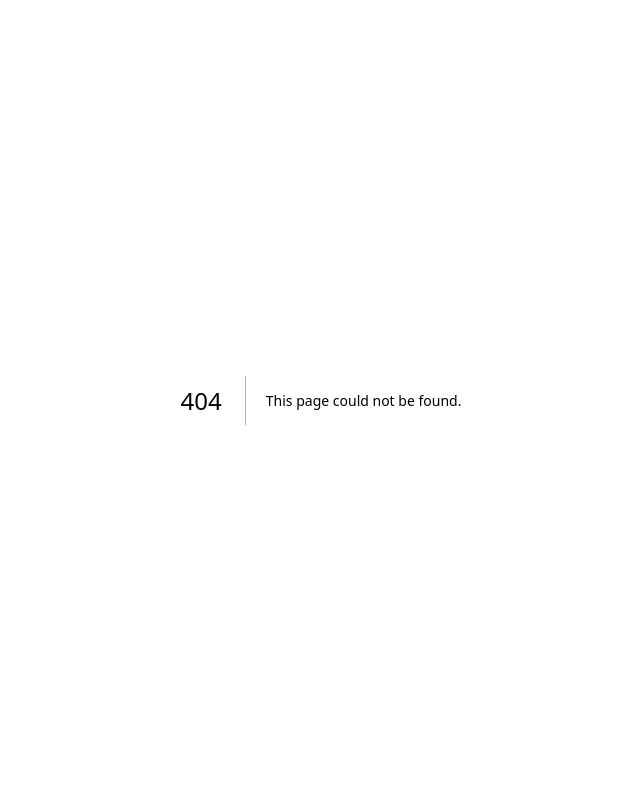
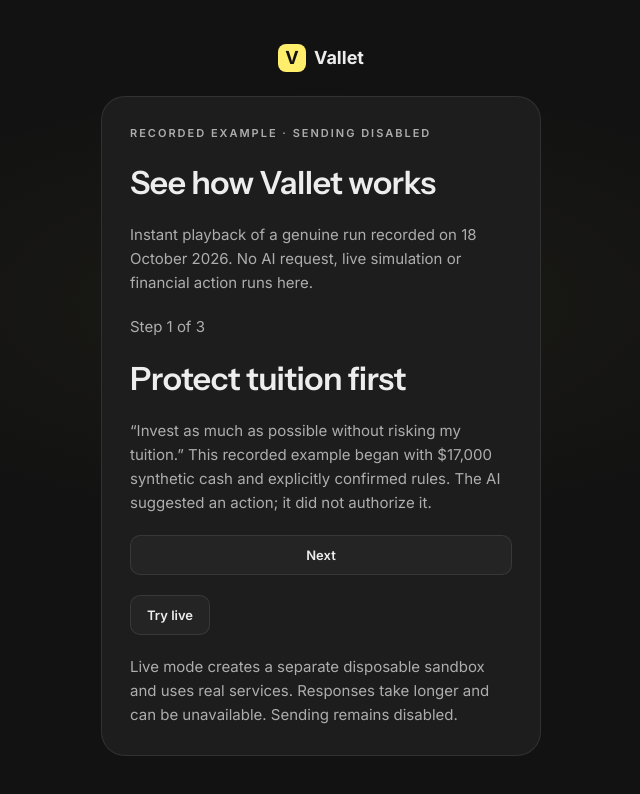
Before and after one commit to akiibot/proofFi, a Next.js app in the folder apps/web/: page /demo in a window 1280 px wide. Before the commit this address had no page. Shown: the top 794 px of the page, without its empty margins (319-959 px from the left). Built offline with nearby package versions, Linux system fonts and the light colour scheme.

Commit message:
PF-172: add instant recorded walkthrough beside live demo

```diff
--- /dev/null
+++ b/apps/web/app/demo/page.tsx
@@ -0,0 +1,32 @@
+'use client';
+import { useState } from 'react';
+import { Button } from '@/ui/Button';
+import { Logo } from '@/ui/kit';
+import styles from '@/screens/auth/auth.module.css';
+
+// Genuine public hosted evidence from 2026-10-18. Display only: never a live action.
+const evidence = 'https://github.com/akiibot/vallet/blob/main/evidence/hosted-action-certificate.json';
+const steps = [
+  { title: 'Protect tuition first', text: '“Invest as much as possible without risking my tuition.” This recorded example began with $17,000 synthetic cash and explicitly confirmed rules. The AI suggested an action; it did not authorize it.' },
+  { title: 'The rules set the limit', text: 'The recorded independent optimizer found a $2,000 maximum after 24 checks. The next cent was rejected. This is the saved result for that historical state and its illustrative assumptions—not a calculation for your current session.' },
+  { title: 'A signed proposal explains the decision', text: 'The recorded verifier issued certificate cert-16a53880-aabd-4c6f-b0f9-441256292973. Its signed action binds the $2,000 amount, policy and transaction details. This walkthrough displays the saved evidence; it does not verify a new action or grant permission to send.' },
+];
+export default function RecordedDemo() {
+  const [step, setStep] = useState(0);
+  return <main className={styles.center}>
+    <Logo />
+    <section className={styles.card} aria-labelledby="recorded-title">
+      <p className="t-overline">Recorded example · sending disabled</p>
+      <h1 id="recorded-title" className="t-h3">See how Vallet works</h1>
+      <p>Instant playback of a genuine run recorded on 18 October 2026. No AI request, live simulation or financial action runs here.</p>
+      <p role="status">Step {step + 1} of {steps.length}</p>
+      <h2 className="t-h3">{steps[step].title}</h2>
+      <p>{steps[step].text}</p>
+      {step === 2 && <p><a href={evidence} target="_blank" rel="noreferrer">View the original recorded certificate</a></p>}
+      {step < 2 ? <Button wide onClick={() => setStep(step + 1)}>Next</Button> : <Button wide onClick={() => setStep(0)}>Replay example</Button>}
+      {step > 0 && <Button kind="secondary" onClick={() => setStep(step - 1)}>Back</Button>}
+      <p><Button kind="secondary" href="/login#live-demo">Try live</Button></p>
+      <p>Live mode creates a separate disposable sandbox and uses real services. Responses take longer and can be unavailable. Sending remains disabled.</p>
+    </section>
+  </main>;
+}
--- a/apps/web/app/login/page.tsx
+++ b/apps/web/app/login/page.tsx
@@ -48,8 +48,13 @@ export default function Login() {
   }
   return <main className={styles.center}>
     <Logo />
-    <section className={styles.card} aria-labelledby="demo-title">
-      <h1 id="demo-title" className="t-h3">Try Vallet</h1>
+    <section className={styles.card} aria-labelledby="recorded-title">
+      <h1 id="recorded-title" className="t-h3">See Vallet instantly</h1>
+      <p>A clearly labeled recorded example. Walk through a genuine saved result without waiting for AI. No live action runs.</p>
+      <Button kind="primary" size="lg" wide href="/demo">Watch guided demo</Button>
+    </section>
+    <section id="live-demo" className={styles.card} aria-labelledby="demo-title">
+      <h2 id="demo-title" className="t-h3">Try live</h2>
       <p>Explore with $17,000 synthetic cash in your own disposable sandbox. Real planning and verification; sending is disabled.</p>
       <p>Your demo lasts 30 minutes. Rules need your explicit confirmation. Your changes stay in this demo.</p>
       <details><summary>Demo assumptions</summary><p>No income; $7,000 tuition and $3,200 living obligations. 1,000 paths over 120 days, seed 18421, 2% daily volatility, a 20% chance of an additional $2,000 emergency, and a $1 synthetic planning fee. These are demonstration inputs, not predictions or live fees.</p></details>
```
Also changed, not shown: 2 other files (tests, documents, lock files or other folders).
